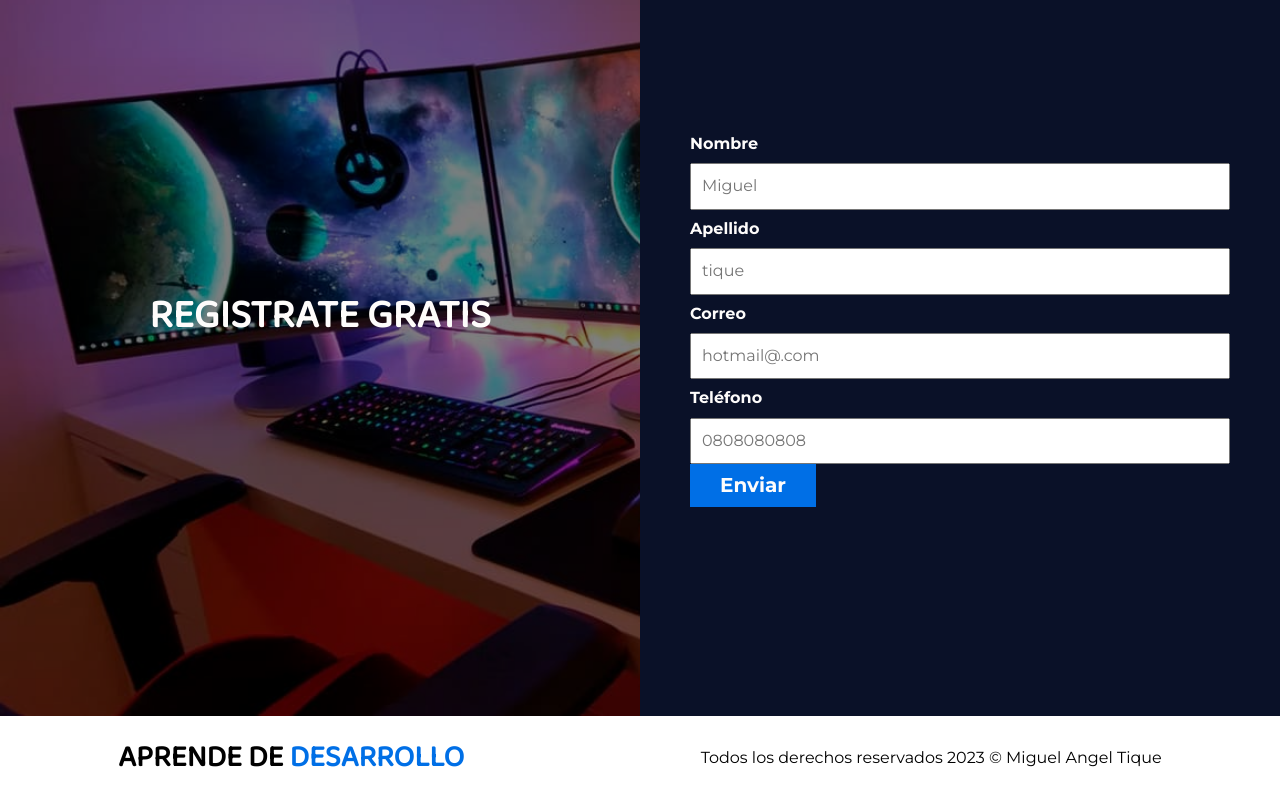
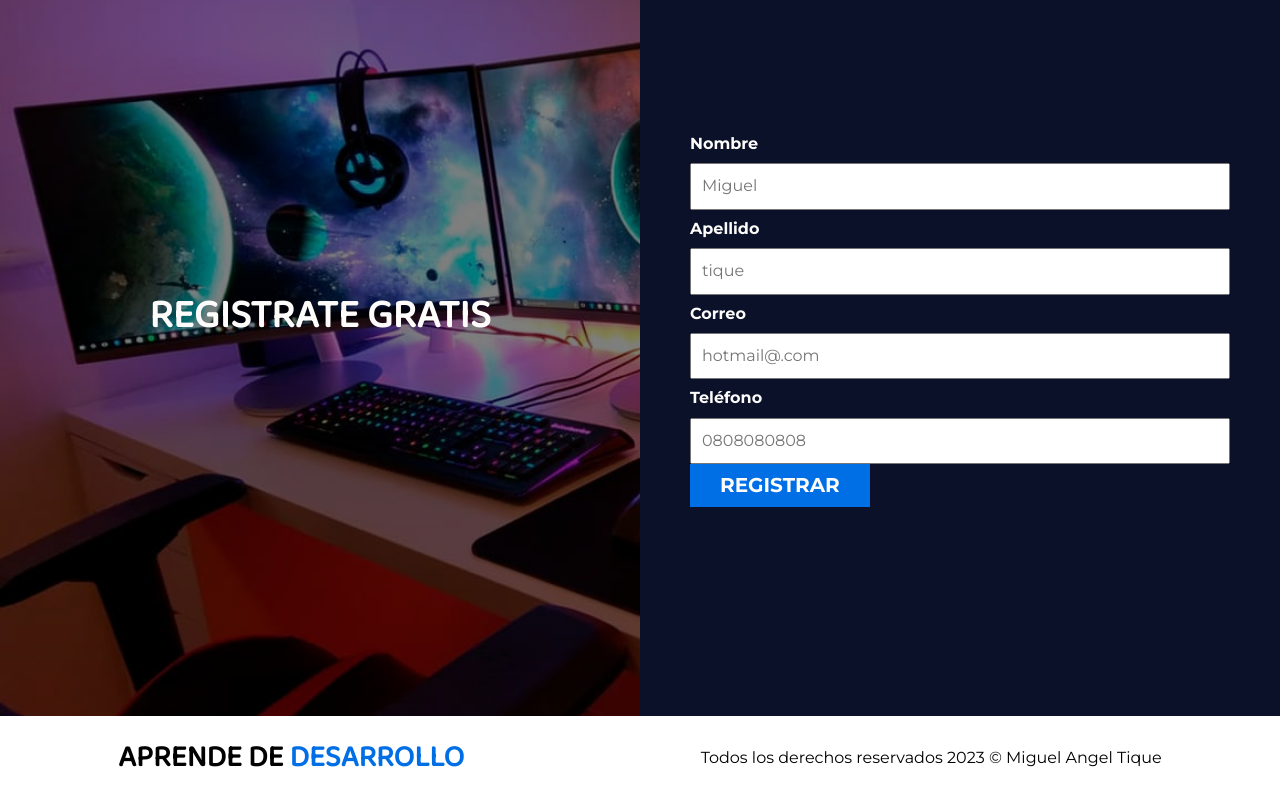
Before and after one commit to TIQUE07/Miguel.github.io, a plain HTML site: page index.html in a window 1280 px wide. Shown: the part 3433-4233 px from the top of the page. Drawn offline with Linux system fonts and the light colour scheme.

Commit message:
boton registrar

```diff
--- a/index.html
+++ b/index.html
@@ -210,7 +210,7 @@
                     <input type="text" id="telefono" placeholder="0808080808">
                 </div>
                 <div class="input-contacto">
-                    <input type="submit" value="Enviar" class="btn azul">
+                    <input type="submit" value="REGISTRAR" class="btn azul">
                 </div>
             </form>
         </div>
```
